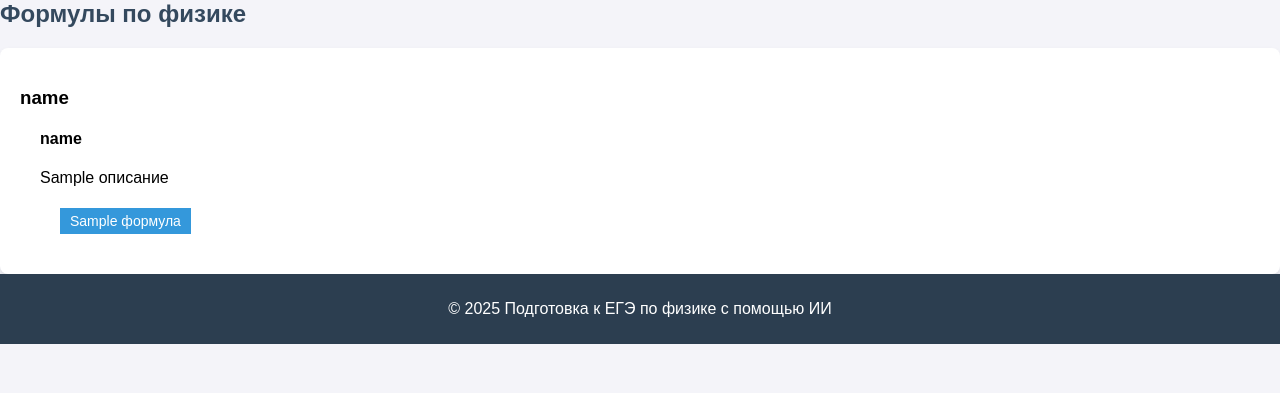
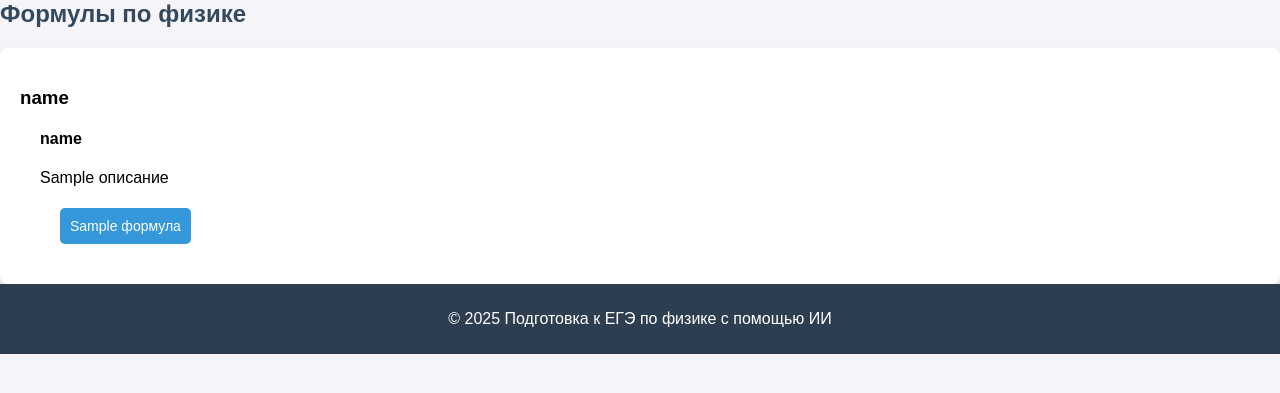
Before and after one commit to DruskoEgor/ii_physics_helper, a Flask app: page / in a window 1280 px wide. Shown: the part 147-540 px from the top of the page. Run offline with Flask 2, Linux system fonts and the light colour scheme; a database or web service that is not in the repository returns one stand-in record (values such as "Sample title"); data that the repository does not hold is empty.

Commit message:
Update style.css

```diff
--- a/static/style.css
+++ b/static/style.css
@@ -42,10 +42,11 @@ button {
     background-color: #3498db;
     color: white;
     border: none;
-    padding: 5px 10px;
+    padding: 10px;
     margin-top: 5px;
     cursor: pointer;
     font-size: 14px;
+    border-radius: 5px;
 }
 
 button:hover {
```
